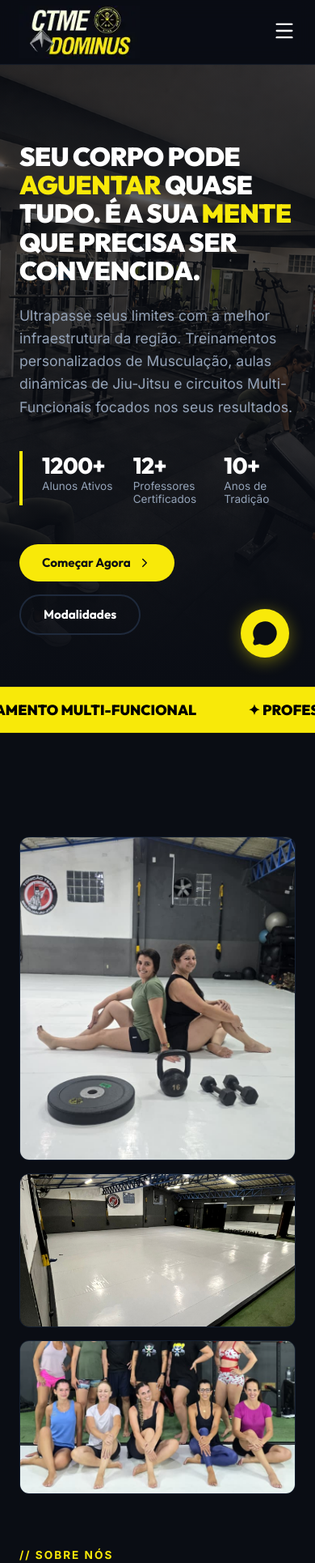
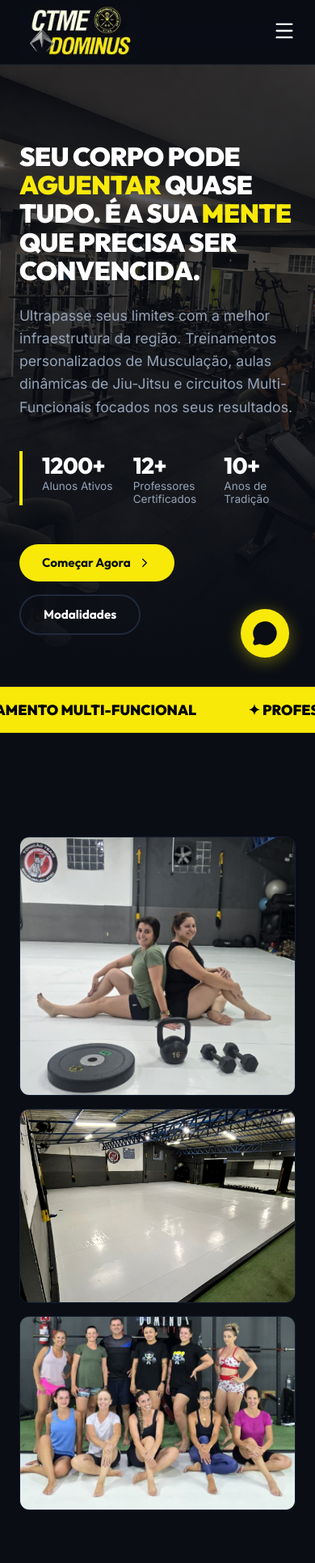
Before and after one commit to academiactmedominus-gif/siteAcademiaCtmeDominus, a Next.js app: page / in a window 390 px wide. Shown: the top 1930 px of the page at 81% size. Built offline with nearby package versions, Linux system fonts and the light colour scheme; no server answers; the database is empty.

Commit message:
design: tornar responsivas as alturas do mosaico de fotos na seção Sobre

```diff
--- a/src/app/globals.css
+++ b/src/app/globals.css
@@ -173,16 +173,22 @@ h1, h2, h3, h4, h5, h6 {
 .mosaic-main {
   grid-column: 1 / 7;
   grid-row: 1 / 3;
+  height: 400px;
+  position: relative;
 }
 
 .mosaic-sub1 {
   grid-column: 7 / 13;
   grid-row: 1 / 2;
+  height: 190px;
+  position: relative;
 }
 
 .mosaic-sub2 {
   grid-column: 7 / 13;
   grid-row: 2 / 3;
+  height: 190px;
+  position: relative;
 }
 
 .mosaic-img {
@@ -254,15 +260,21 @@ h1, h2, h3, h4, h5, h6 {
   box-shadow: 0 0 0 2px rgba(212, 255, 0, 0.1);
 }
 
-/* Responsive utilities */
 @media (max-width: 768px) {
   .image-mosaic {
     grid-template-columns: 1fr;
   }
-  .mosaic-main, .mosaic-sub1, .mosaic-sub2 {
+  .mosaic-main {
     grid-column: 1 / -1;
     grid-row: auto;
-    height: 250px;
+    height: 320px;
+    position: relative;
+  }
+  .mosaic-sub1, .mosaic-sub2 {
+    grid-column: 1 / -1;
+    grid-row: auto;
+    height: 240px;
+    position: relative;
   }
 }
 
--- a/src/app/page.tsx
+++ b/src/app/page.tsx
@@ -89,7 +89,7 @@ export default function HomePage() {
 
           {/* Left Side: Mosaic Grid */}
           <div className="image-mosaic">
-            <div className="mosaic-main" style={{ height: "400px", position: "relative" }}>
+            <div className="mosaic-main">
               <img
                 src="/images/sobre/img (1).jpeg"
                 alt="Treino na Dominus"
@@ -97,7 +97,7 @@ export default function HomePage() {
                 className="mosaic-img"
               />
             </div>
-            <div className="mosaic-sub1" style={{ height: "190px", position: "relative" }}>
+            <div className="mosaic-sub1">
               <img
                 src="/images/sobre/img (2).jpeg"
                 alt="Musculação"
@@ -105,7 +105,7 @@ export default function HomePage() {
                 className="mosaic-img"
               />
             </div>
-            <div className="mosaic-sub2" style={{ height: "190px", position: "relative" }}>
+            <div className="mosaic-sub2">
               <img
                 src="/images/sobre/img (3).jpeg"
                 alt="Multi-Funcional"
```
